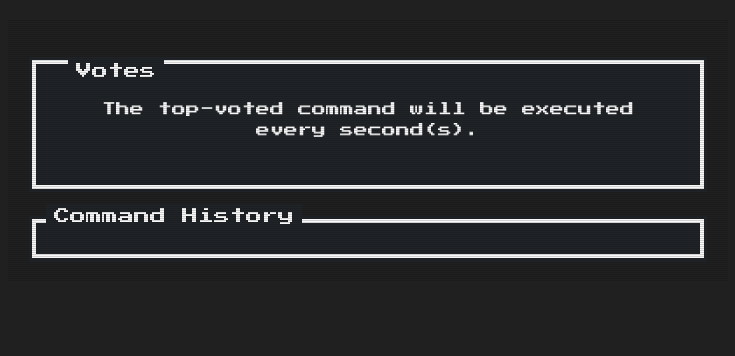
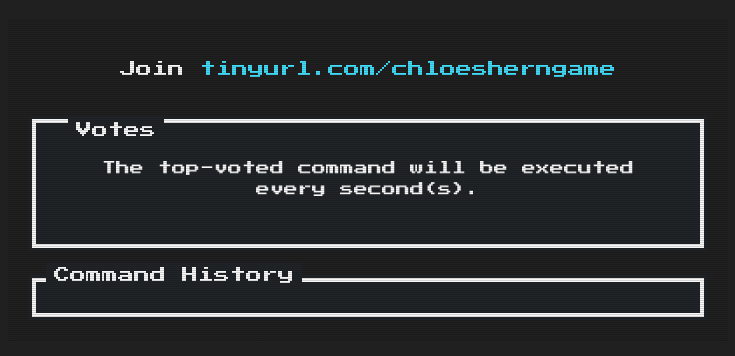
Before and after one commit to JunShern/crowdcontroller, a plain HTML site: page controller/visualizer.html in a window 1280 px wide. Shown: the whole page, without its empty margins (272-1007 px from the left). Drawn offline with nearby package versions, Linux system fonts and the light colour scheme.

Commit message:
add 'join game' url

```diff
--- a/controller/visualizer.html
+++ b/controller/visualizer.html
@@ -20,6 +20,24 @@
             padding: 20px;
             border-radius: 5px;
             image-rendering: pixelated;
+        }
+        #join-banner {
+            display: flex;
+            align-items: center;
+            justify-content: center;
+            margin-bottom: 10px;
+            padding: 15px;
+            border: None;
+        }
+        #join-banner .join-text {
+            font-size: 16px;
+            line-height: 1.8;
+            color: #fff;
+            text-align: center;
+        }
+        #join-banner .join-url {
+            color: #45e3ff;
+            word-break: break-all;
         }
         #timer {
             font-size: 14px;
@@ -129,6 +147,13 @@
 </head>
 <body>
     <div class="container scanlines crt-flicker">
+        <!-- Join Banner -->
+        <div id="join-banner" class="nes-container">
+            <div class="join-text">
+                Join <span class="join-url">tinyurl.com/chloesherngame</span>
+            </div>
+        </div>
+
         <div id="commands" class="nes-container is-dark with-title">
             <p class="title">Votes</p>
             <!-- Command bars will be added here by JavaScript -->
```
Also changed, not shown: 1 other file.
